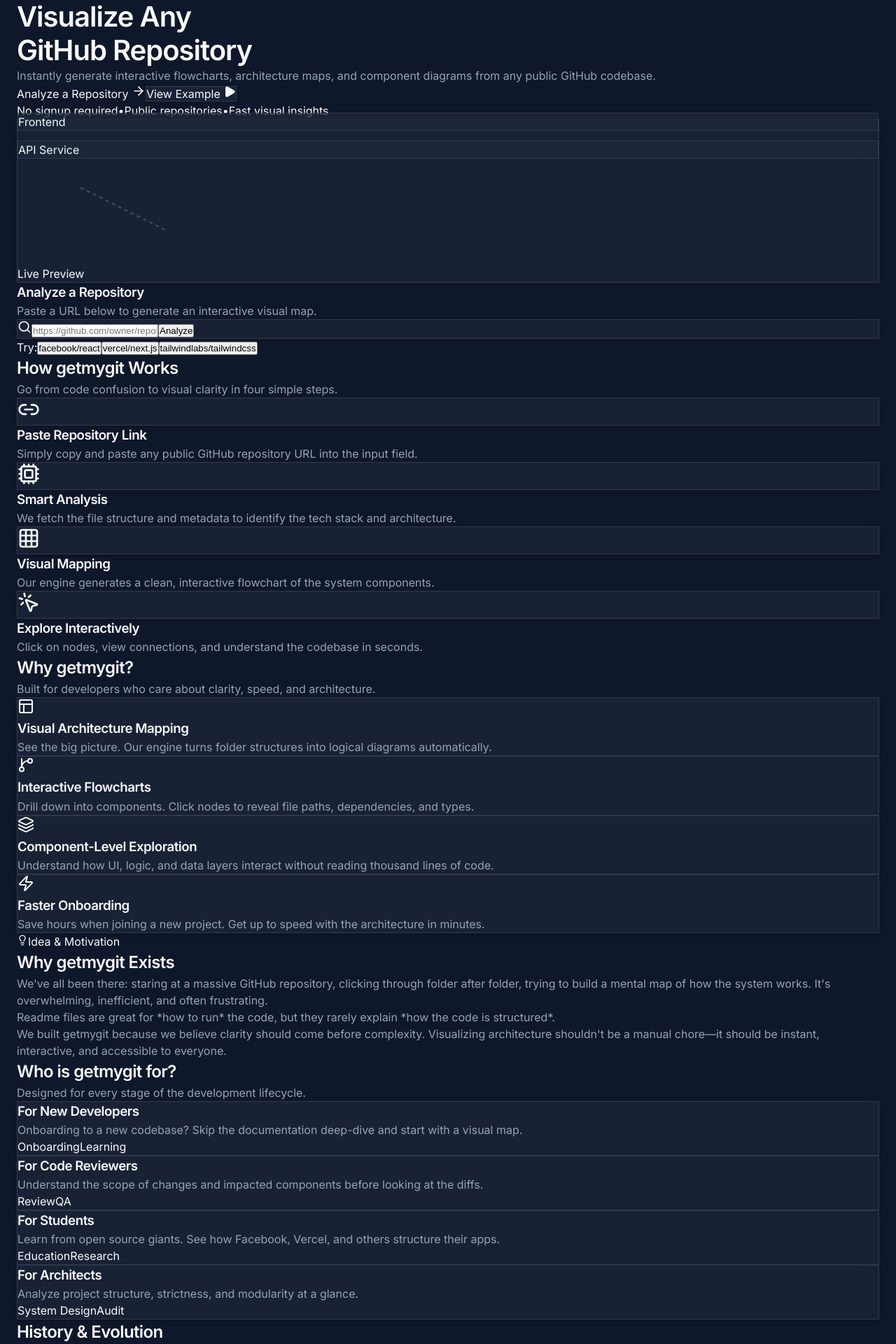
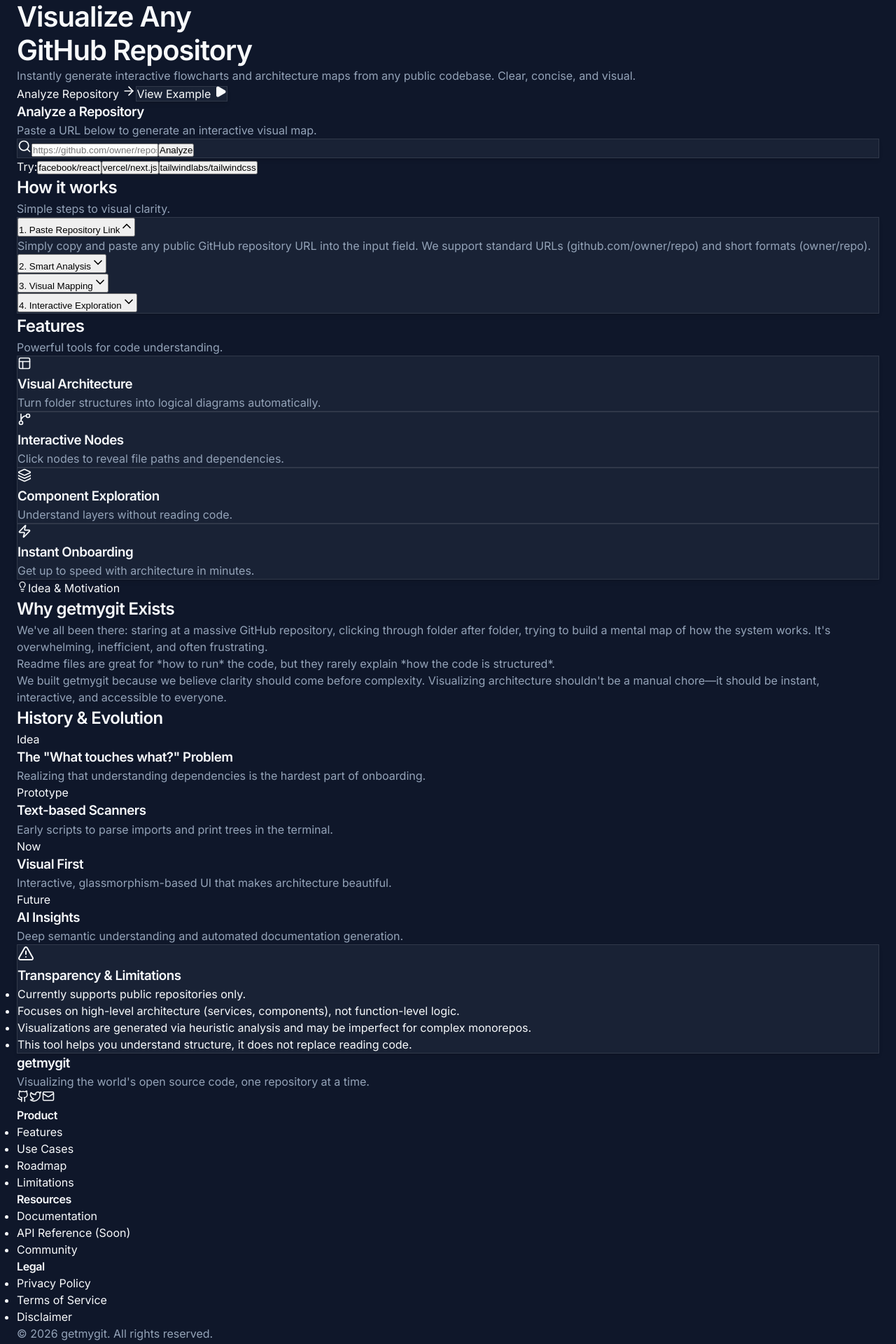
Before and after one commit to me7Ayushrana/getmygit, a Next.js app: page / in a window 1280 px wide. Shown: the part 100-2020 px from the top of the page at 70% size. Built offline with nearby package versions, Linux system fonts and the light colour scheme.

Commit message:
refactor: layout cleanup with minimal hero, accordions, and improved spacing

```diff
--- a/src/app/page.tsx
+++ b/src/app/page.tsx
@@ -1,7 +1,7 @@
 import { Navbar } from '@/components/landing/Navbar';
 import { Hero } from '@/components/landing/Hero';
 import { HowItWorks } from '@/components/landing/HowItWorks';
-import { Features, UseCases } from '@/components/landing/Features';
+import { Features } from '@/components/landing/Features';
 import { StorySection, Timeline, Limitations } from '@/components/landing/Sections';
 import { Footer } from '@/components/landing/Footer';
 import { RepoSearch } from '@/components/RepoSearch';
@@ -12,19 +12,22 @@ export default function Home() {
       <Navbar />
 
       <main className="flex-1">
+        {/* 1. Hero: Minimal, no inputs */}
         <Hero />
 
-        {/* Analyze Section anchored here for functionality */}
-        <section className="container relative z-10 -mt-20">
+        {/* 2. Dedicated Action Section: The ONLY place for input */}
+        <section className="container relative z-20 -mt-24 mb-32">
           <RepoSearch />
         </section>
 
-        <HowItWorks />
-        <Features />
-        <StorySection />
-        <UseCases />
-        <Timeline />
-        <Limitations />
+        {/* 3. Progressive Disclosure Sections */}
+        <div className="space-y-32 mb-32">
+          <HowItWorks />
+          <Features />
+          <StorySection />
+          <Timeline />
+          <Limitations />
+        </div>
       </main>
 
       <Footer />
--- a/src/components/landing/Features.tsx
+++ b/src/components/landing/Features.tsx
@@ -1,100 +1,77 @@
+'use client';
+
 import { Layout, GitBranch, Zap, Layers } from 'lucide-react';
+import { useState } from 'react';
+import { motion, AnimatePresence } from 'framer-motion';
 
 const features = [
     {
         icon: Layout,
-        title: 'Visual Architecture Mapping',
-        description: 'See the big picture. Our engine turns folder structures into logical diagrams automatically.'
+        title: 'Visual Architecture',
+        summary: 'Turn folder structures into logical diagrams automatically.',
+        detail: 'Our parser reads the repository tree and intelligently groups files into meaningful architectural components like "Services", "UI", and "API".'
     },
     {
         icon: GitBranch,
-        title: 'Interactive Flowcharts',
-        description: 'Drill down into components. Click nodes to reveal file paths, dependencies, and types.'
+        title: 'Interactive Nodes',
+        summary: 'Click nodes to reveal file paths and dependencies.',
+        detail: 'Every node in the graph is interactive. Clicking it reveals the underlying file path, technology detected, and potential connections to other parts of the system.'
     },
     {
         icon: Layers,
-        title: 'Component-Level Exploration',
-        description: 'Understand how UI, logic, and data layers interact without reading thousand lines of code.'
+        title: 'Component Exploration',
+        summary: 'Understand layers without reading code.',
+        detail: 'Distinguish between your data layer, business logic, and presentation layer at a glance. Perfect for understanding the separation of concerns.'
     },
     {
         icon: Zap,
-        title: 'Faster Onboarding',
-        description: 'Save hours when joining a new project. Get up to speed with the architecture in minutes.'
+        title: 'Instant Onboarding',
+        summary: 'Get up to speed with architecture in minutes.',
+        detail: 'Skip the hours of reading READMEs and grepping for imports. Start with a visual mental model of the system.'
     }
 ];
 
 export function Features() {
+    const [expandedIndex, setExpandedIndex] = useState<number | null>(null);
+
     return (
-        <section id="features" className="py-24 relative">
-            <div className="container">
-                <div className="text-center mb-16">
-                    <h2 className="text-3xl md:text-5xl font-bold mb-6">Why getmygit?</h2>
-                    <p className="text-xl text-gray-400 max-w-2xl mx-auto">
-                        Built for developers who care about clarity, speed, and architecture.
-                    </p>
-                </div>
-
-                <div className="grid grid-cols-1 md:grid-cols-2 lg:grid-cols-4 gap-6">
-                    {features.map((f, i) => (
-                        <div key={i} className="glass-panel p-8 rounded-2xl hover:bg-white/5 transition-all group">
-                            <div className="w-12 h-12 rounded-lg bg-purple-500/10 flex items-center justify-center text-purple-400 mb-6 group-hover:scale-110 transition-transform">
-                                <f.icon size={24} />
-                            </div>
-                            <h3 className="text-lg font-bold mb-3">{f.title}</h3>
-                            <p className="text-sm text-gray-400 leading-relaxed">{f.description}</p>
-                        </div>
-                    ))}
-                </div>
-            </div>
-        </section>
-    );
-}
-
-const useCases = [
-    {
-        title: 'For New Developers',
-        description: 'Onboarding to a new codebase? Skip the documentation deep-dive and start with a visual map.',
-        tags: ['Onboarding', 'Learning']
-    },
-    {
-        title: 'For Code Reviewers',
-        description: 'Understand the scope of changes and impacted components before looking at the diffs.',
-        tags: ['Review', 'QA']
-    },
-    {
-        title: 'For Students',
-        description: 'Learn from open source giants. See how Facebook, Vercel, and others structure their apps.',
-        tags: ['Education', 'Research']
-    },
-    {
-        title: 'For Architects',
-        description: 'Analyze project structure, strictness, and modularity at a glance.',
-        tags: ['System Design', 'Audit']
-    }
-];
-
-export function UseCases() {
-    return (
-        <section id="use-cases" className="py-24 bg-slate-950/50">
-            <div className="container">
+        <section id="features" className="py-32">
+            <div className="container max-w-5xl">
                 <div className="mb-16">
-                    <h2 className="text-3xl md:text-4xl font-bold mb-4">Who is getmygit for?</h2>
-                    <p className="text-gray-400">Designed for every stage of the development lifecycle.</p>
+                    <h2 className="text-3xl font-bold mb-4">Features</h2>
+                    <p className="text-gray-400">Powerful tools for code understanding.</p>
                 </div>
 
                 <div className="grid grid-cols-1 md:grid-cols-2 gap-8">
-                    {useCases.map((useCase, index) => (
-                        <div key={index} className="glass-panel p-8 rounded-2xl flex flex-col justify-between hover:border-purple-500/30 transition-colors">
-                            <div>
-                                <h3 className="text-2xl font-bold mb-4">{useCase.title}</h3>
-                                <p className="text-gray-400 mb-8 text-lg">{useCase.description}</p>
-                            </div>
-                            <div className="flex gap-2">
-                                {useCase.tags.map(tag => (
-                                    <span key={tag} className="px-3 py-1 rounded-full bg-white/10 text-xs font-mono text-gray-300">
-                                        {tag}
-                                    </span>
-                                ))}
+                    {features.map((f, i) => (
+                        <div
+                            key={i}
+                            className={`glass-panel p-8 rounded-2xl cursor-pointer transition-all ${expandedIndex === i ? 'border-purple-500/50 bg-white/5' : 'hover:bg-white/5'}`}
+                            onClick={() => setExpandedIndex(expandedIndex === i ? null : i)}
+                        >
+                            <div className="flex items-start gap-4">
+                                <div className="w-10 h-10 rounded-lg bg-purple-500/10 flex items-center justify-center text-purple-400 shrink-0">
+                                    <f.icon size={20} />
+                                </div>
+                                <div>
+                                    <h3 className="text-lg font-bold mb-2">{f.title}</h3>
+                                    <p className="text-sm text-gray-400 leading-relaxed font-medium">{f.summary}</p>
+
+                                    <AnimatePresence>
+                                        {expandedIndex === i && (
+                                            <motion.div
+                                                initial={{ height: 0, opacity: 0, marginTop: 0 }}
+                                                animate={{ height: 'auto', opacity: 1, marginTop: 16 }}
+                                                exit={{ height: 0, opacity: 0, marginTop: 0 }}
+                                                className="overflow-hidden"
+                                            >
+                                                <p className="text-sm text-gray-500 leading-relaxed pt-2 border-t border-white/10">
+                                                    {f.detail}
+                                                </p>
+                                            </motion.div>
+                                        )}
+                                    </AnimatePresence>
+                                </div>
                             </div>
                         </div>
                     ))}
--- a/src/components/landing/Hero.tsx
+++ b/src/components/landing/Hero.tsx
@@ -6,18 +6,15 @@ import { ArrowRight, Play } from 'lucide-react';
 
 export function Hero() {
     return (
-        <section id="hero" className="relative pt-32 pb-20 overflow-hidden">
+        <section id="hero" className="relative pt-32 pb-32 overflow-hidden flex flex-col items-center justify-center text-center">
             {/* Background Gradients */}
-            <div className="absolute top-0 left-1/2 -translate-x-1/2 w-[1000px] h-[600px] bg-purple-600/20 rounded-full blur-[100px] -z-10" />
-            <div className="absolute bottom-0 right-0 w-[800px] h-[600px] bg-pink-600/10 rounded-full blur-[100px] -z-10" />
+            <div className="absolute top-0 left-1/2 -translate-x-1/2 w-[1000px] h-[600px] bg-purple-600/10 rounded-full blur-[120px] -z-10" />
 
-            <div className="container grid grid-cols-1 lg:grid-cols-2 gap-12 items-center">
-                {/* Left Column */}
-                <div className="space-y-8 text-center lg:text-left">
+            <div className="container max-w-4xl px-4">
                 <motion.h1
                     initial={{ opacity: 0, y: 20 }}
                     animate={{ opacity: 1, y: 0 }}
-                        className="text-5xl md:text-7xl font-extrabold leading-tight text-white mb-6"
+                    className="text-6xl md:text-8xl font-extrabold tracking-tight text-white mb-8"
                 >
                     Visualize Any <br />
                     <span className="bg-clip-text text-transparent bg-gradient-to-r from-purple-400 to-pink-500">
@@ -29,80 +26,23 @@ export function Hero() {
                     initial={{ opacity: 0, y: 20 }}
                     animate={{ opacity: 1, y: 0 }}
                     transition={{ delay: 0.1 }}
-                        className="text-xl text-gray-300 max-w-xl mx-auto lg:mx-0"
+                    className="text-xl md:text-2xl text-gray-400 max-w-2xl mx-auto mb-12 leading-relaxed"
                 >
-                        Instantly generate interactive flowcharts, architecture maps, and component diagrams from any public GitHub codebase.
+                    Instantly generate interactive flowcharts and architecture maps from any public codebase. Clear, concise, and visual.
                 </motion.p>
 
                 <motion.div
                     initial={{ opacity: 0, y: 20 }}
                     animate={{ opacity: 1, y: 0 }}
                     transition={{ delay: 0.2 }}
-                        className="flex flex-col sm:flex-row gap-4 justify-center lg:justify-start"
+                    className="flex flex-col sm:flex-row gap-6 justify-center"
                 >
-                        <Link href="#analyze" className="px-8 py-4 bg-purple-600 hover:bg-purple-700 text-white rounded-xl font-bold text-lg transition-all flex items-center justify-center gap-2 shadow-lg shadow-purple-600/30">
-                            Analyze a Repository <ArrowRight size={20} />
+                    <Link href="#analyze" className="px-10 py-4 bg-purple-600 hover:bg-purple-700 text-white rounded-full font-bold text-lg transition-all flex items-center justify-center gap-2 shadow-lg shadow-purple-600/20">
+                        Analyze Repository <ArrowRight size={20} />
                     </Link>
-                        <Link href="/facebook/react" className="px-8 py-4 glass-panel hover:bg-white/10 text-white rounded-xl font-bold text-lg transition-all flex items-center justify-center gap-2">
+                    <Link href="/facebook/react" className="px-10 py-4 glass-panel hover:bg-white/10 text-white rounded-full font-bold text-lg transition-all flex items-center justify-center gap-2">
                         View Example <Play size={18} fill="currentColor" />
                     </Link>
-                    </motion.div>
-
-                    <motion.div
-                        initial={{ opacity: 0 }}
-                        animate={{ opacity: 1 }}
-                        transition={{ delay: 0.3 }}
-                        className="text-sm text-gray-400 flex items-center justify-center lg:justify-start gap-4"
-                    >
-                        <span>No signup required</span>
-                        <span>•</span>
-                        <span>Public repositories</span>
-                        <span>•</span>
-                        <span>Fast visual insights</span>
-                    </motion.div>
-                </div>
-
-                {/* Right Column - Animated Preview */}
-                <motion.div
-                    initial={{ opacity: 0, scale: 0.9 }}
-                    animate={{ opacity: 1, scale: 1 }}
-                    transition={{ duration: 0.5 }}
-                    className="relative"
-                >
-                    <div className="glass-panel rounded-2xl p-6 relative z-10 border border-white/20 shadow-2xl bg-slate-900/80 aspect-video flex items-center justify-center overflow-hidden">
-                        {/* Fake Graph Animation */}
-                        <div className="absolute inset-0 flex items-center justify-center">
-                            <div className="relative w-full h-full">
-                                {/* Nodes */}
-                                <motion.div
-                                    animate={{ y: [0, -10, 0] }}
-                                    transition={{ duration: 4, repeat: Infinity, ease: "easeInOut" }}
-                                    className="absolute top-1/4 left-1/4 w-24 h-12 glass-panel rounded-md flex items-center justify-center text-xs font-bold border-purple-500/50"
-                                >
-                                    Frontend
-                                </motion.div>
-                                <motion.div
-                                    animate={{ y: [0, 10, 0] }}
-                                    transition={{ duration: 5, repeat: Infinity, ease: "easeInOut" }}
-                                    className="absolute bottom-1/4 right-1/4 w-24 h-12 glass-panel rounded-md flex items-center justify-center text-xs font-bold border-pink-500/50"
-                                >
-                                    API Service
-                                </motion.div>
-                                <div className="absolute top-1/2 left-1/2 -translate-x-1/2 -translate-y-1/2 w-32 h-32 rounded-full border border-white/10 animate-pulse"></div>
-
-                                {/* Connecting Lines (SVG) */}
-                                <svg className="absolute inset-0 w-full h-full pointer-events-none">
-                                    <line x1="30%" y1="30%" x2="70%" y2="70%" stroke="rgba(255,255,255,0.2)" strokeWidth="2" strokeDasharray="5,5" />
-                                </svg>
-                            </div>
-                        </div>
-                        <div className="absolute bottom-4 right-4 bg-black/50 px-3 py-1 rounded text-xs text-white/50 font-mono">
-                            Live Preview
-                        </div>
-                    </div>
-
-                    {/* Decorative elements behind */}
-                    <div className="absolute -top-10 -right-10 w-20 h-20 bg-purple-500 rounded-full blur-xl opacity-50 animate-pulse"></div>
                 </motion.div>
             </div>
         </section>
--- a/src/components/landing/HowItWorks.tsx
+++ b/src/components/landing/HowItWorks.tsx
@@ -1,54 +1,29 @@
-import { Link2, Cpu, Grid, MousePointerClick } from 'lucide-react';
+'use client';
 
-const steps = [
-    {
-        icon: Link2,
-        title: 'Paste Repository Link',
-        description: 'Simply copy and paste any public GitHub repository URL into the input field.'
-    },
-    {
-        icon: Cpu,
-        title: 'Smart Analysis',
-        description: 'We fetch the file structure and metadata to identify the tech stack and architecture.'
-    },
-    {
-        icon: Grid,
-        title: 'Visual Mapping',
-        description: 'Our engine generates a clean, interactive flowchart of the system components.'
-    },
-    {
-        icon: MousePointerClick,
-        title: 'Explore Interactively',
-        description: 'Click on nodes, view connections, and understand the codebase in seconds.'
-    }
-];
+import { AccordionItem } from '@/components/ui/Accordion';
 
 export function HowItWorks() {
     return (
-        <section id="how-it-works" className="py-20 bg-slate-950/30">
-            <div className="container">
-                <div className="text-center mb-16">
-                    <h2 className="text-3xl md:text-4xl font-bold mb-4">How getmygit Works</h2>
-                    <p className="text-gray-400 max-w-2xl mx-auto">
-                        Go from code confusion to visual clarity in four simple steps.
-                    </p>
+        <section id="how-it-works" className="py-24 bg-slate-950/30 border-y border-white/5">
+            <div className="container max-w-3xl">
+                <div className="mb-12">
+                    <h2 className="text-3xl font-bold mb-4">How it works</h2>
+                    <p className="text-gray-400">Simple steps to visual clarity.</p>
                 </div>
 
-                <div className="grid grid-cols-1 md:grid-cols-2 lg:grid-cols-4 gap-8">
-                    {steps.map((step, index) => (
-                        <div key={index} className="flex flex-col items-center text-center group">
-                            <div className="w-16 h-16 rounded-2xl glass-panel flex items-center justify-center mb-6 group-hover:scale-110 transition-transform duration-300 border border-white/10 group-hover:border-purple-500/50 text-purple-400">
-                                <step.icon size={32} />
-                            </div>
-                            <h3 className="text-xl font-bold mb-3 text-white">{step.title}</h3>
-                            <p className="text-sm text-gray-400 leading-relaxed">
-                                {step.description}
-                            </p>
-                            {index < 3 && (
-                                <div className="hidden lg:block absolute right-0 top-1/2 -translate-y-1/2 w-8 h-[2px] bg-white/10" />
-                            )}
-                        </div>
-                    ))}
+                <div className="glass-panel p-8 rounded-2xl">
+                    <AccordionItem title="1. Paste Repository Link" defaultOpen={true}>
+                        <p>Simply copy and paste any public GitHub repository URL into the input field. We support standard URLs (github.com/owner/repo) and short formats (owner/repo).</p>
+                    </AccordionItem>
+                    <AccordionItem title="2. Smart Analysis">
+                        <p>Our engine fetches the file structure via GitHub API and uses heuristic analysis to identify frameworks (Next.js, React, Python), key folders (src, api, components), and project structure.</p>
+                    </AccordionItem>
+                    <AccordionItem title="3. Visual Mapping">
+                        <p>We generate a directed graph where nodes represent crucial parts of your system and edges represent potential dependencies or data flow.</p>
+                    </AccordionItem>
+                    <AccordionItem title="4. Interactive Exploration">
+                        <p>The final output is an interactive canvas. You can zoom, pan, and click on nodes to see more details about specific components or folders.</p>
+                    </AccordionItem>
                 </div>
             </div>
         </section>
--- /dev/null
+++ b/src/components/ui/Accordion.tsx
@@ -0,0 +1,41 @@
+'use client';
+
+import { useState } from 'react';
+import { motion, AnimatePresence } from 'framer-motion';
+import { ChevronDown, ChevronUp } from 'lucide-react';
+
+interface AccordionItemProps {
+    title: string;
+    children: React.ReactNode;
+    defaultOpen?: boolean;
+}
+
+export function AccordionItem({ title, children, defaultOpen = false }: AccordionItemProps) {
+    const [isOpen, setIsOpen] = useState(defaultOpen);
+
+    return (
+        <div className="border-b border-white/5 last:border-none">
+            <button
+                onClick={() => setIsOpen(!isOpen)}
+                className="w-full flex items-center justify-between py-6 text-left hover:text-purple-400 transition-colors group"
+            >
+                <span className="text-lg font-medium text-white group-hover:text-purple-400">{title}</span>
+                {isOpen ? <ChevronUp size={20} className="text-gray-500" /> : <ChevronDown size={20} className="text-gray-500" />}
+            </button>
+            <AnimatePresence>
+                {isOpen && (
+                    <motion.div
+                        initial={{ height: 0, opacity: 0 }}
+                        animate={{ height: 'auto', opacity: 1 }}
+                        exit={{ height: 0, opacity: 0 }}
+                        className="overflow-hidden"
+                    >
+                        <div className="pb-6 text-gray-400 leading-relaxed">
+                            {children}
+                        </div>
+                    </motion.div>
+                )}
+            </AnimatePresence>
+        </div>
+    );
+}
```
Lines whose indentation alone changed are shown as unchanged.
